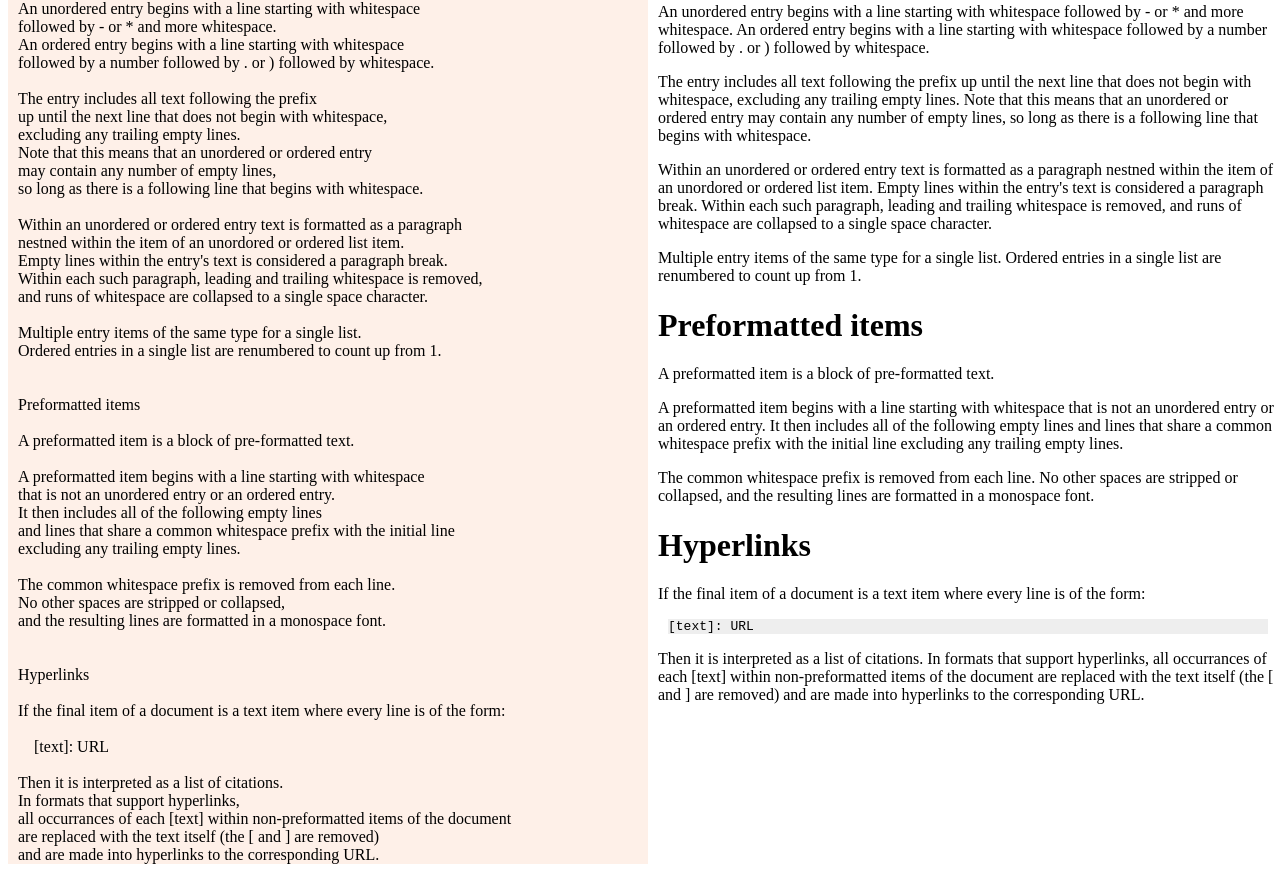
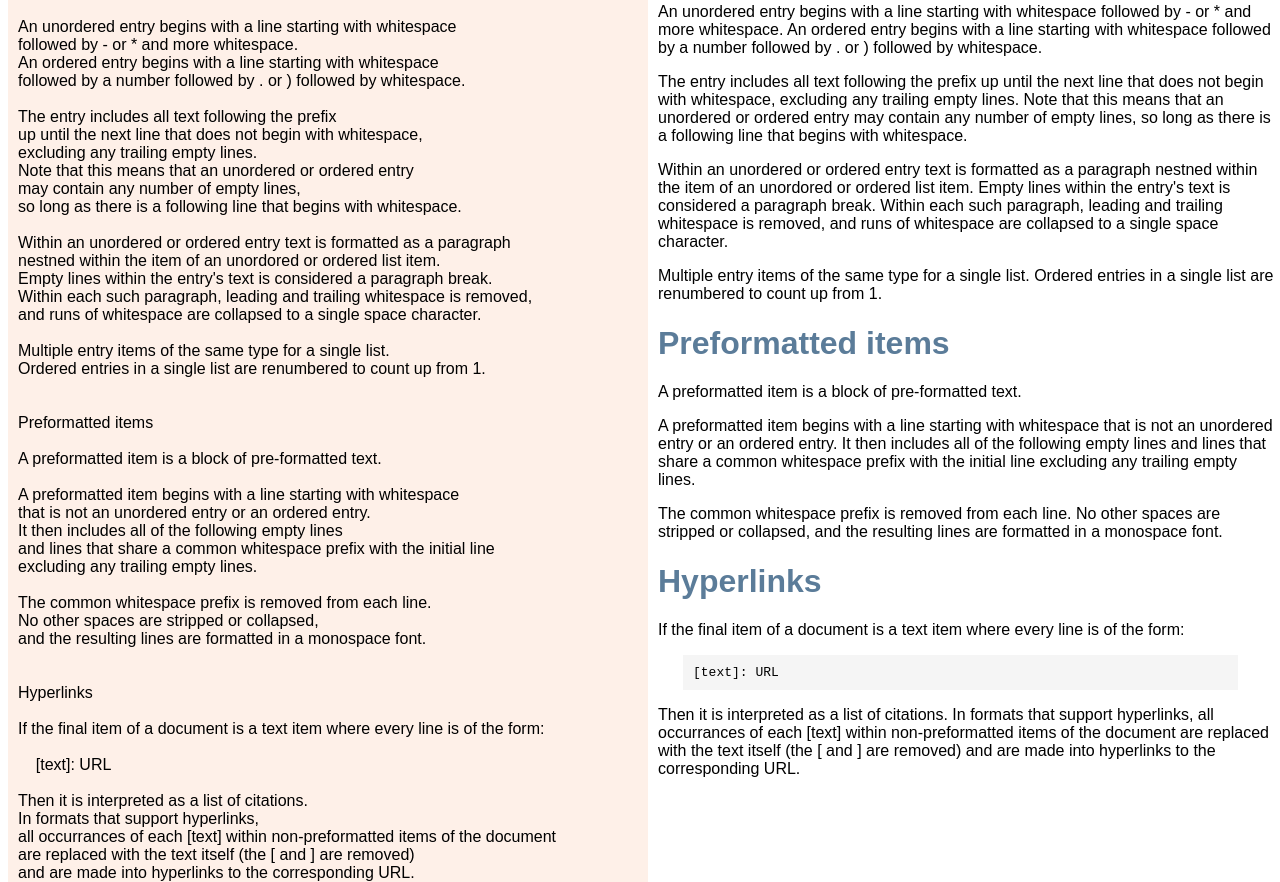
Before and after one commit to eaburns/peadoc, a plain HTML site: page index.html in a window 1280 px wide. Shown: the part 1070-1952 px from the top of the page. Drawn offline with Linux system fonts and the light colour scheme.

Commit message:
Change the color of headings and some fonts and margins.

```diff
--- a/peadoc.css
+++ b/peadoc.css
@@ -10,22 +10,29 @@ body {
 	height: 100vh;
 }
 
-pre {
-	background-color: #EEEEEE;
-	margin-left: 10px;
-	margin-right: 10px;
-}
-
 #raw {
 	grid-column: 1;
-	background-color: #FEF0E8;
 	outline: none;
 	padding-left: 10px;
 	padding-right: 10px;
+	background-color: #FEF0E8;
+	font-family: sans-serif;
 }
 
 #pretty {
 	grid-column: 2;
 	margin-left: 10px;
 	margin-right: 10px;
+	font-family: sans-serif;
 }
+
+h1 {
+	color: #5B7C99;
+}
+
+pre {
+	margin-left: 25px;
+	margin-right: 40px;
+	padding: 10px 10px 10px 10px;
+	background-color: #F5F5F5;
+}
```
